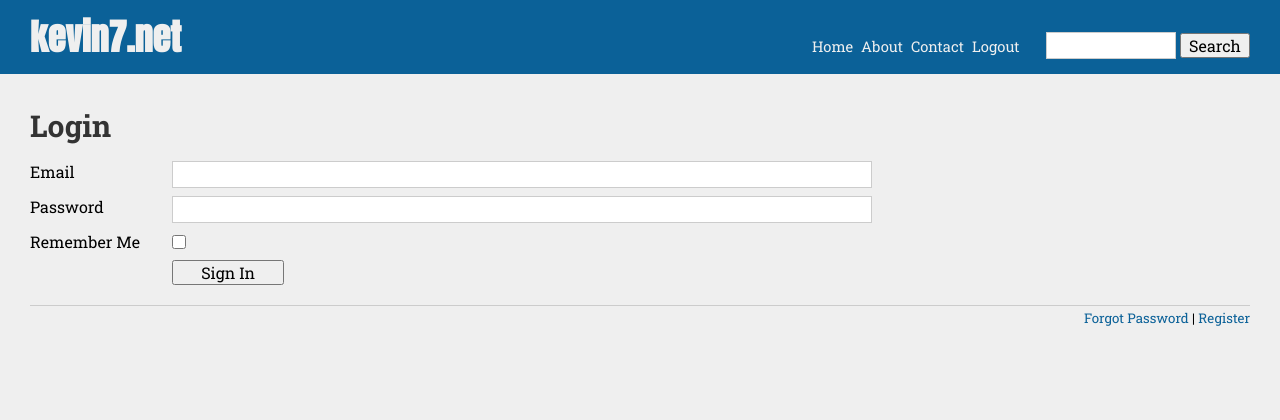
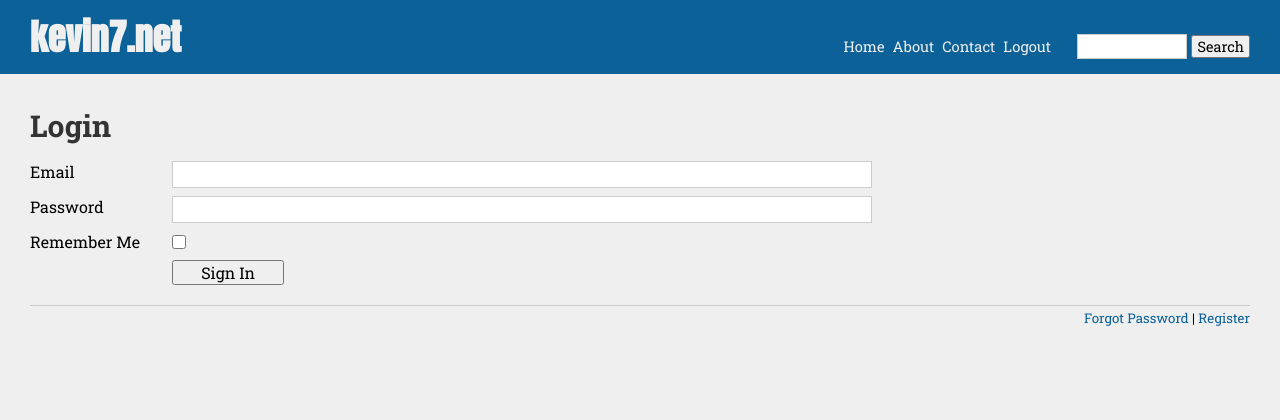
Before and after one commit to Kevinf7/blog, a Flask app: a page that uses app/templates/base.html in a window 1280 px wide. Shown: the top 420 px of the page. Run offline with Flask 2, Linux system fonts and the light colour scheme; parts of the project's set-up code (start-up, migrations or seed data) failed here and were passed over; some libraries are stand-ins or nearby versions.

Commit message:
css header

```diff
--- a/app/static/styles/app.css
+++ b/app/static/styles/app.css
@@ -84,13 +84,15 @@ input:-webkit-autofill:active  {
 }
 .site-search > input {
     font-family: inherit;
-    font-size: 100%;
+    font-size: 90%;
 }
 .site-search > input[type=text] {
-    width: 130px;
+    width: 110px;
 }
 .site-search > input[type=submit] {
-    width: 70px;
+    width: auto;
+    padding-left: 4px;
+    padding-right: 4px;
 }
 .site-nav {
     font-size: 16px;
```
